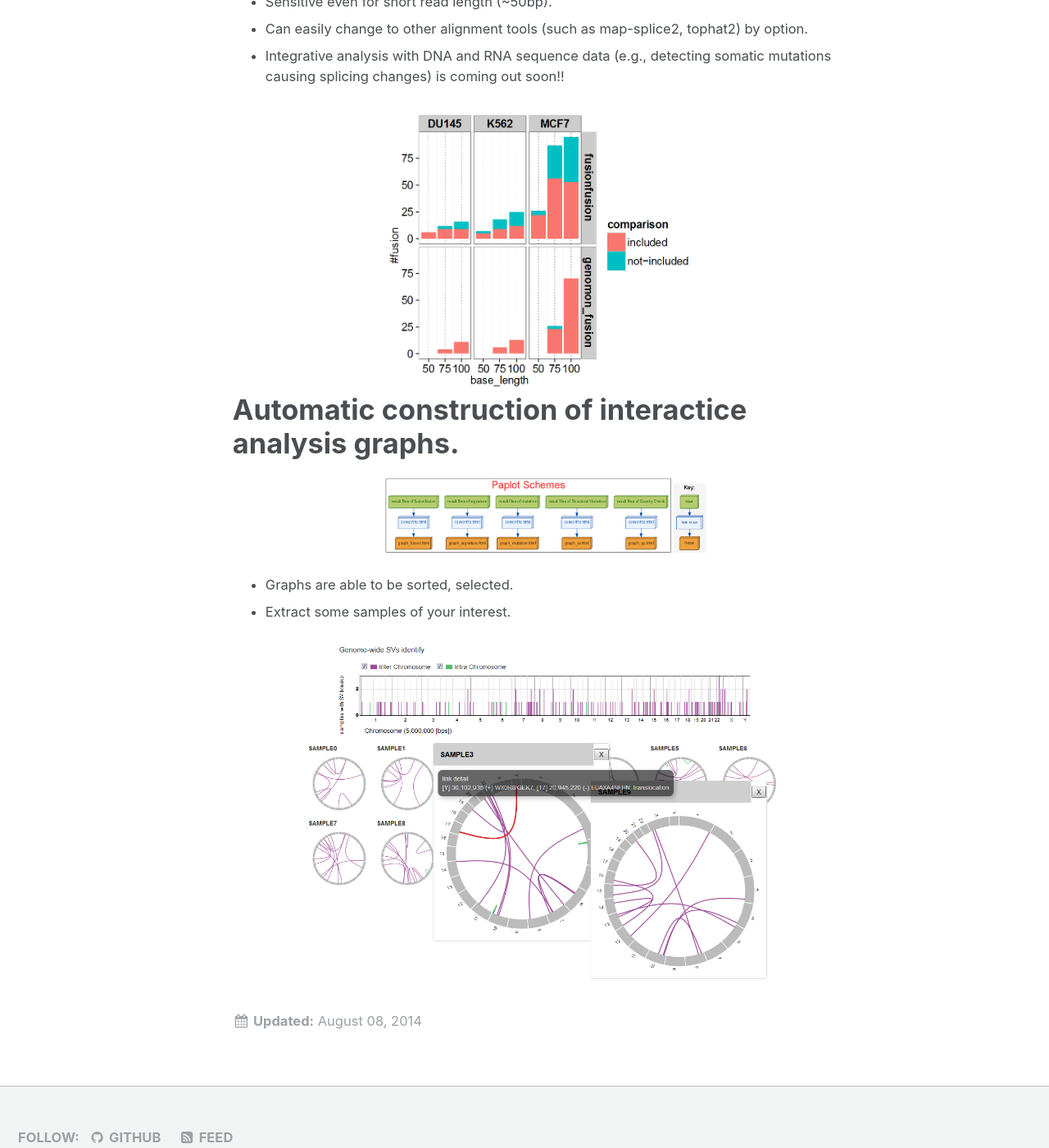
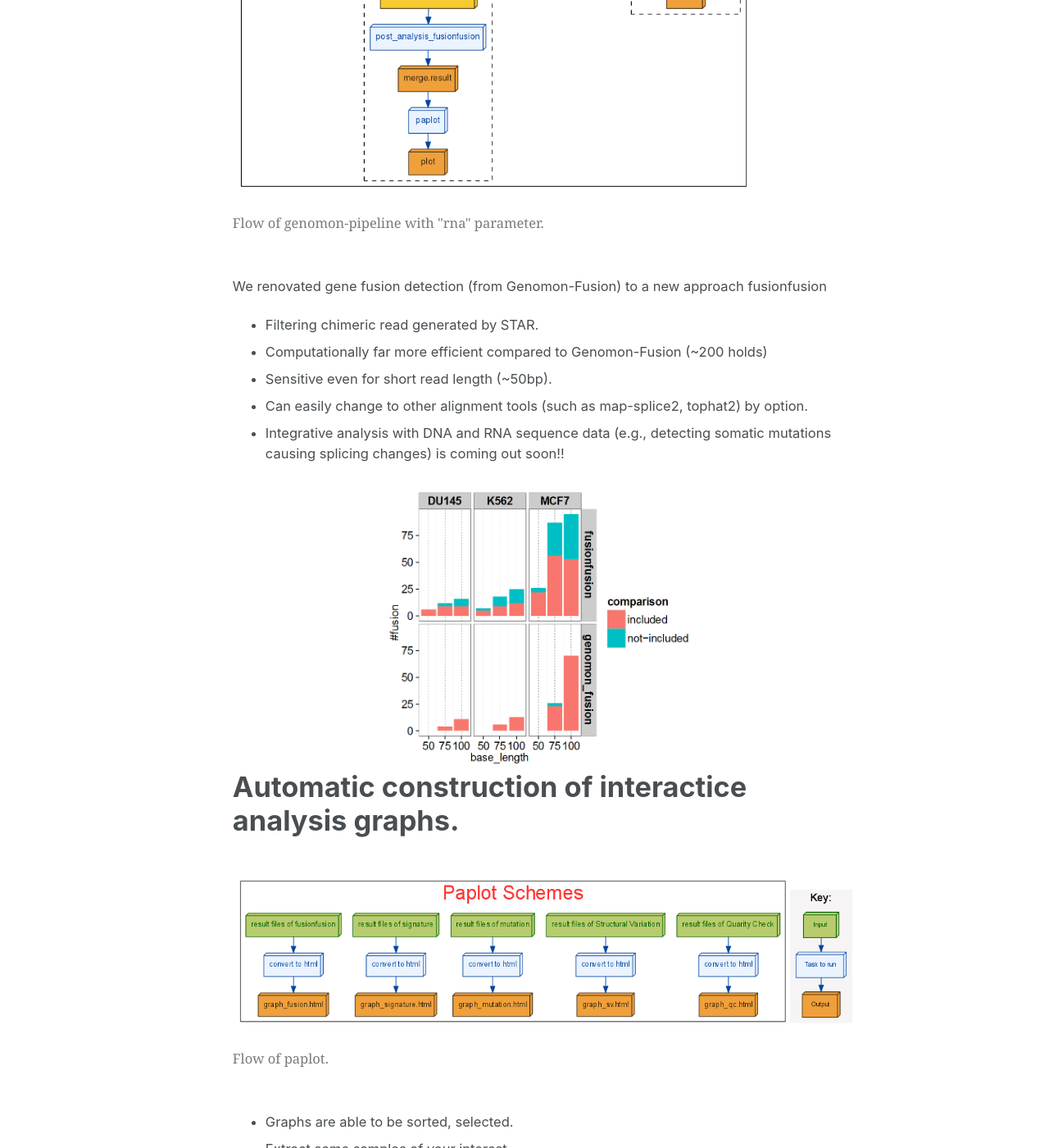
Before and after one commit to Genomon-Project/GenomonPagesR, a Jekyll site: the page built from _pages/about.md, in a window 1280 px wide and 1400 px high, scrolled down 2018 px. Shown: the whole window at 82% size. Built offline with Jekyll 4.4.1, drawn with Linux system fonts in a browser that asks for light colours.

Commit message:
Update about.md

```diff
--- a/_pages/about.md
+++ b/_pages/about.md
@@ -23,7 +23,14 @@ modified: 2014-08-08T19:44:38.564948-04:00
 
 # RNA sequence analysis pipeline
 
-<div align="center"><img src="{{ site.url }}{{ site.baseurl }}/assets/images/rna_flow.png" width="400px"></div>
+{% capture fig_img %}
+[![rna_flow.png]({{ site.url }}{{ site.baseurl }}/assets/images/rna_flow.png)]({{ site.url }}{{ site.baseurl }}/assets/images/rna_flow.png)
+{% endcapture %}
+
+<figure>
+  {{ fig_img | markdownify | remove: "<p>" | remove: "</p>" }}
+  <figcaption>Flow of genomon-pipeline with "rna" parameter.</figcaption>
+</figure>
 
 We renovated gene fusion detection (from Genomon-Fusion) to a new approach fusionfusion
 
@@ -37,7 +44,14 @@ We renovated gene fusion detection (from Genomon-Fusion) to a new approach fusio
 
 # Automatic construction of interactice analysis graphs.
 
-<div align="center"><img src="{{ site.url }}{{ site.baseurl }}/assets/images/paplot_flow.png" width="400px"></div>
+{% capture fig_img %}
+[![paplot_flow.png]({{ site.url }}{{ site.baseurl }}/assets/images/paplot_flow.png)]({{ site.url }}{{ site.baseurl }}/assets/images/paplot_flow.png)
+{% endcapture %}
+
+<figure>
+  {{ fig_img | markdownify | remove: "<p>" | remove: "</p>" }}
+  <figcaption>Flow of paplot.</figcaption>
+</figure>
 
  - Graphs are able to be sorted, selected.
  - Extract some samples of your interest.
```
